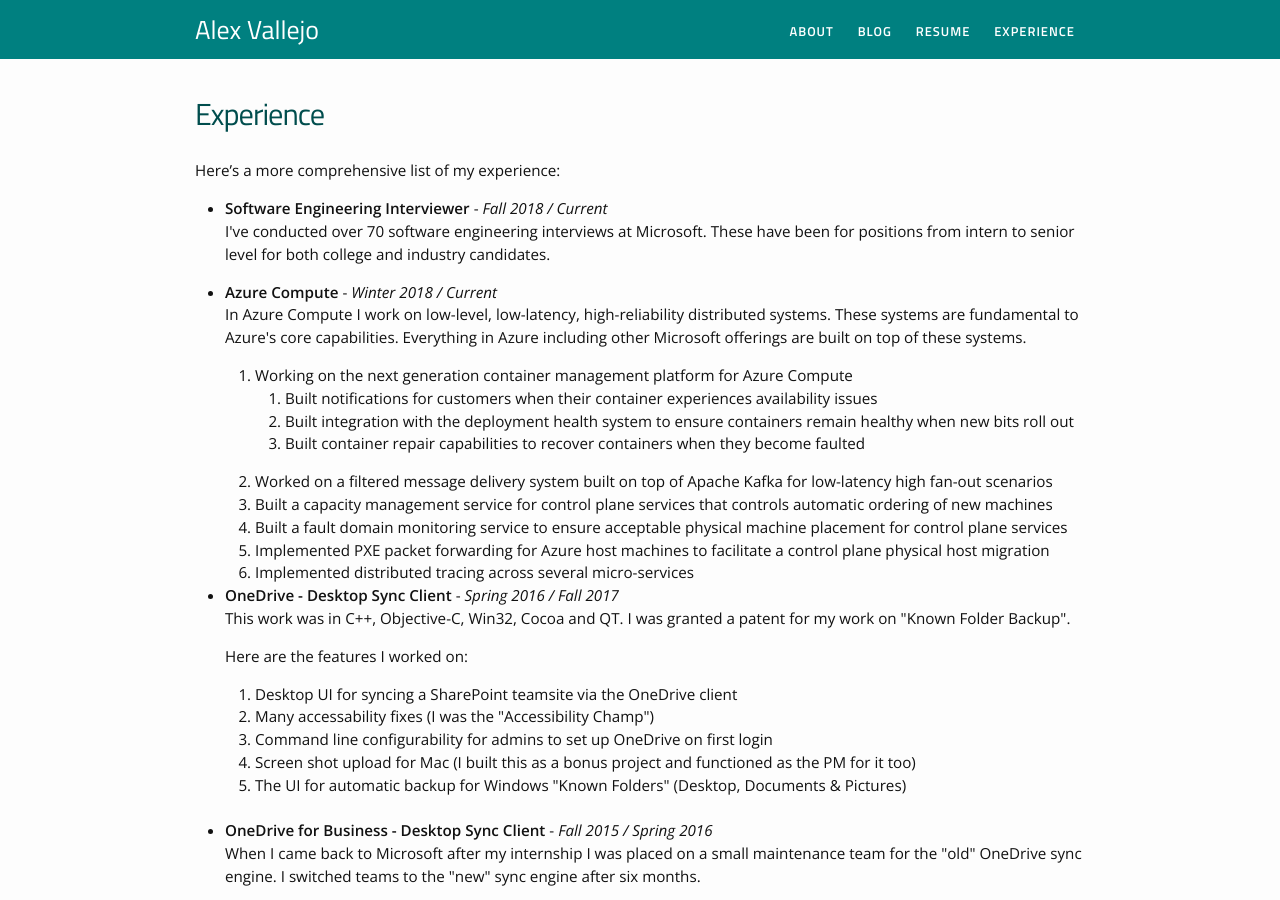
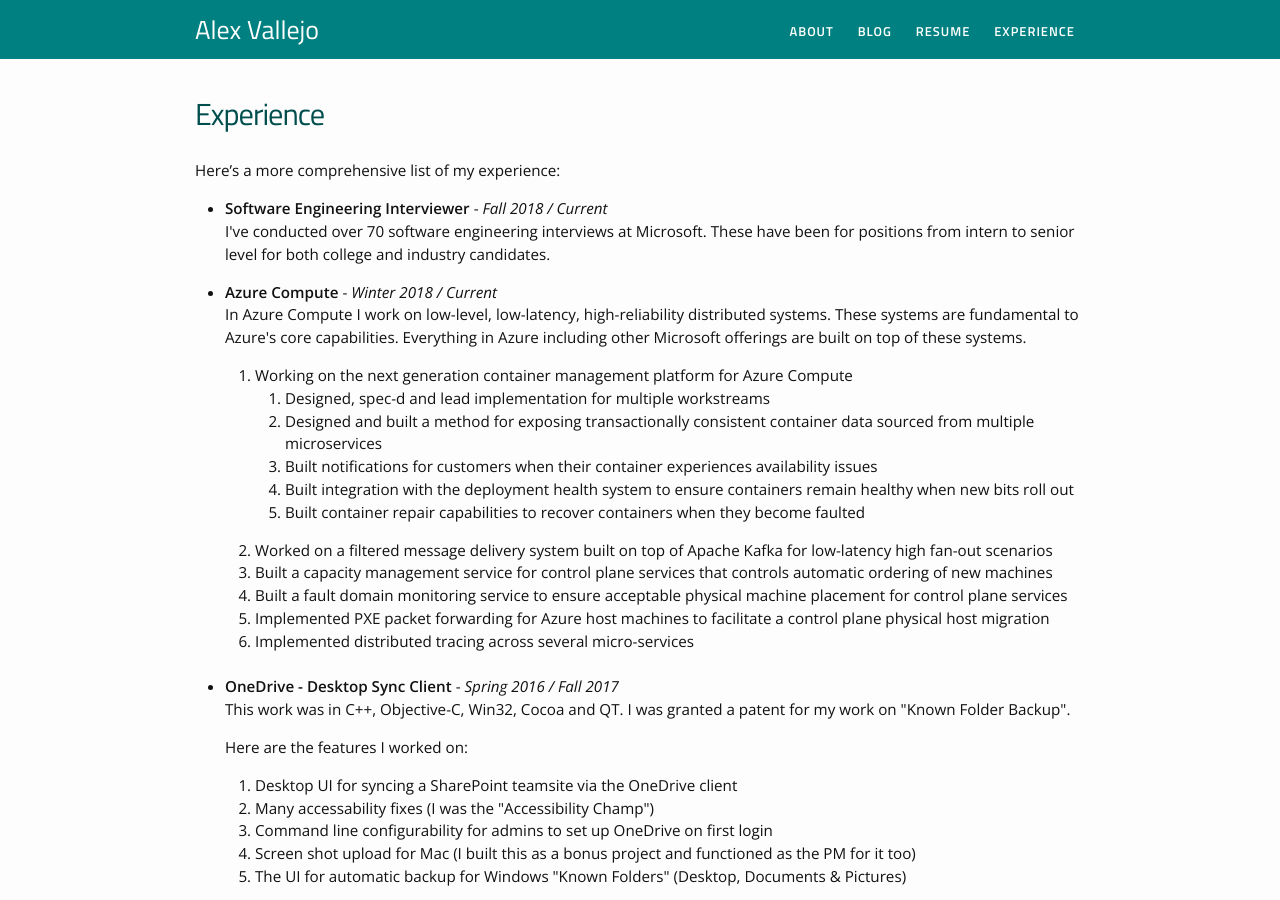
Before and after one commit to valleyjo/valleyjo.github.io, a Jekyll site: the page built from experiance.md, in a window 1280 px wide and 900 px high. Built offline with Jekyll 4.4.1, drawn with Linux system fonts in a browser that asks for light colours.

Commit message:
Update resume file name and experiance

```diff
--- a/_data/menu.yml
+++ b/_data/menu.yml
@@ -5,7 +5,7 @@
   href: "/blog/"
 
 - title: "Resume"
-  href: "/AlexVallejoResume.pdf"
+  href: "/AlexVallejoPublicResume.pdf"
   new_tab: true
 
 - title: "Experience"
--- a/projects.md
+++ b/experiance.md
@@ -16,6 +16,8 @@ Here's a more comprehensive list of my experience:
     <ol>
       <li>Working on the next generation container management platform for Azure Compute</li>
       <ol>
+        <li>Designed, spec-d and lead implementation for multiple workstreams</li>
+        <li>Designed and built a method for exposing transactionally consistent container data sourced from multiple microservices</li>
         <li>Built notifications for customers when their container experiences availability issues</li>
         <li>Built integration with the deployment health system to ensure containers remain healthy when new bits roll out</li>
         <li>Built container repair capabilities to recover containers when they become faulted</li>
@@ -26,6 +28,7 @@ Here's a more comprehensive list of my experience:
       <li>Implemented PXE packet forwarding for Azure host machines to facilitate a control plane physical host migration</li>
       <li>Implemented distributed tracing across several micro-services</li>
     </ol>
+    <br>
   </li>
   <li>
     <b>OneDrive - Desktop Sync Client</b> - <i>Spring 2016 / Fall 2017</i>
```
Also changed, not shown: 2 other files.
